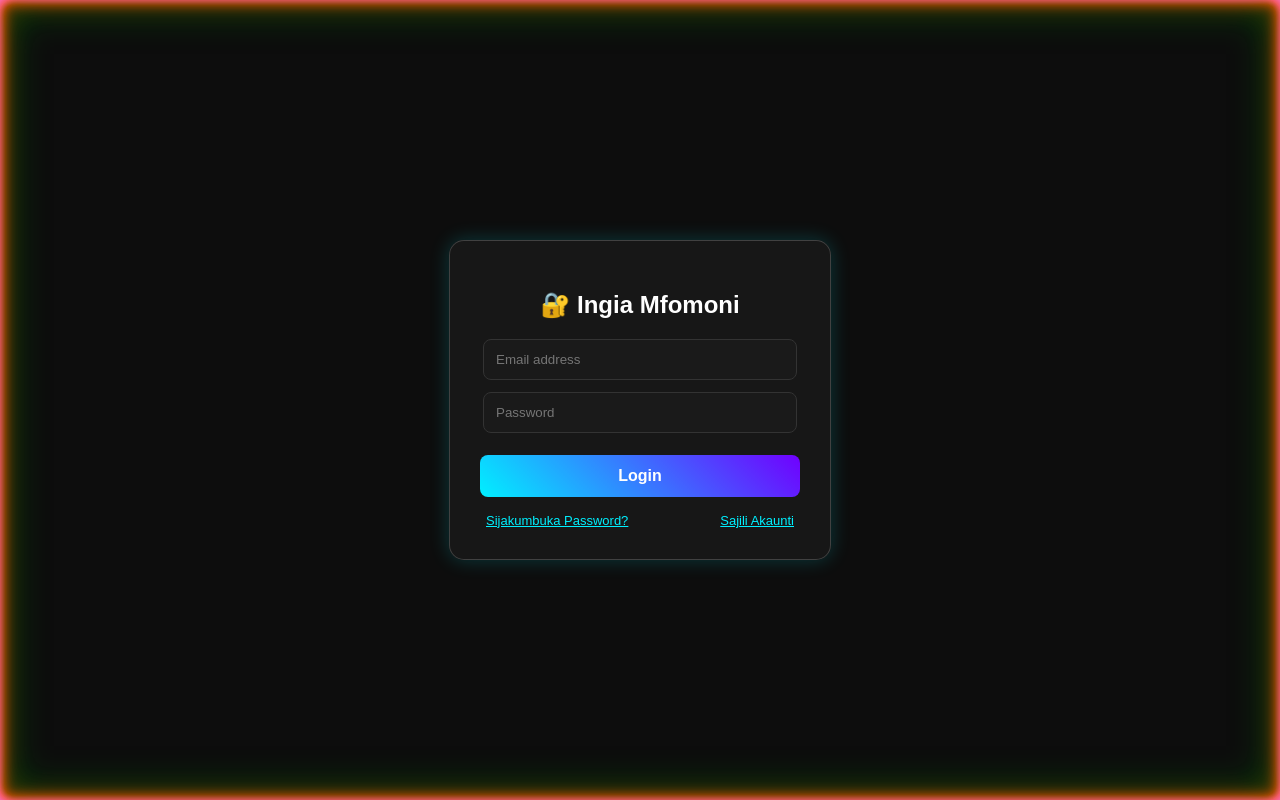
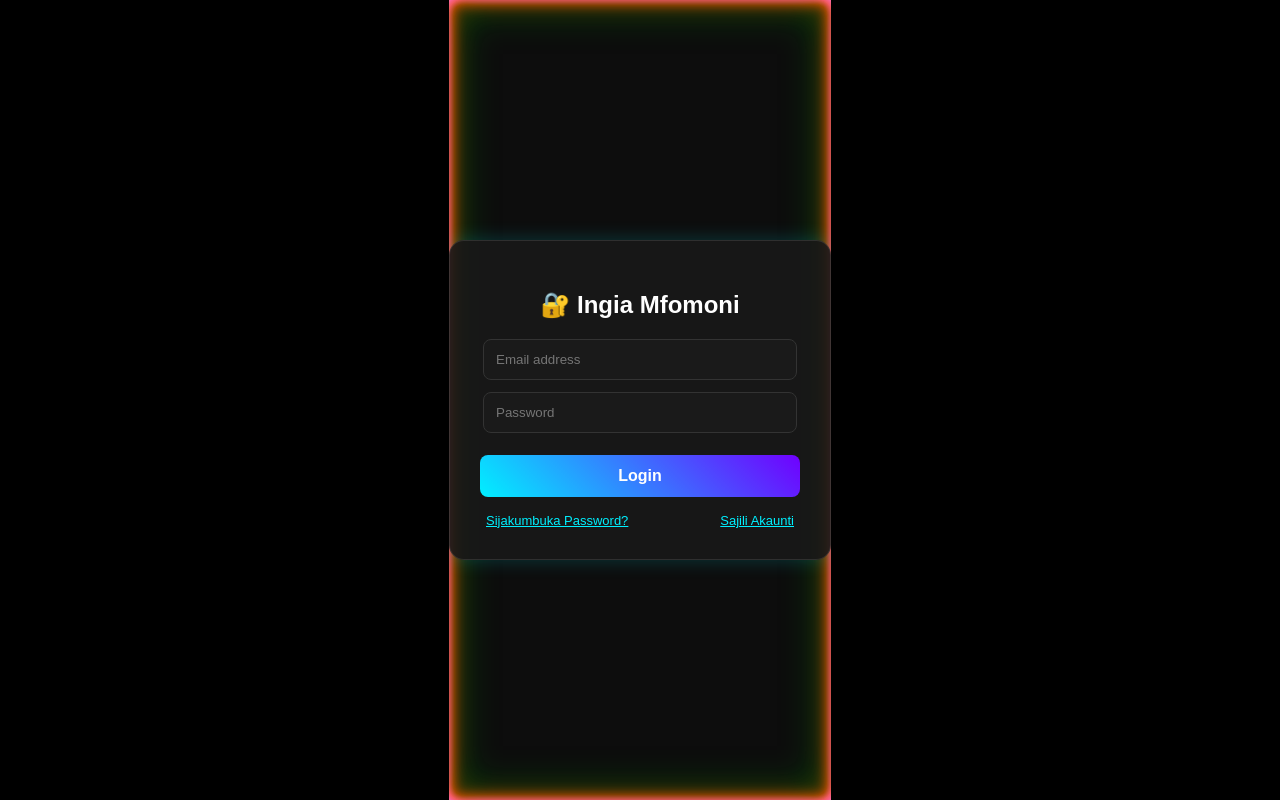
Before and after one commit to cgdyxrs/school-management, a React (Vite) app in the folder client/: page / in a window 1280 px wide. Built offline with nearby package versions, Linux system fonts and the light colour scheme.

Commit message:
Move animation inside login box and change text to Karibu

```diff
--- a/client/src/index.css
+++ b/client/src/index.css
@@ -1,33 +1,108 @@
-@keyframes gradientAnimation {
-  0% { background-position: 0% 50%; }
-  50% { background-position: 100% 50%; }
-  100% { background-position: 0% 50%; }
-}
-
 body {
   margin: 0;
   padding: 0;
-  min-height: 100vh;
-  font-family: 'Segoe UI', Tahoma, Geneva, Verdana, sans-serif;
-  background: linear-gradient(-45deg, #0f2027, #203a43, #2c5364, #141e30, #243b55);
-  background-size: 400% 400%;
-  animation: gradientAnimation 12s ease infinite;
-  color: #ffffff;
+  width: 100vw;
+  height: 100vh;
+  background-color: #000;
+  display: flex;
+  justify-content: center;
+  align-items: center;
 }
 
-/* Kufanya vibox viwe na glass/translucent effect */
-div[style*="border"] {
-  background: rgba(255, 255, 255, 0.08);
-  backdrop-filter: blur(10px);
-  border: 1px solid rgba(255, 255, 255, 0.18) !important;
-  box-shadow: 0 8px 32px 0 rgba(0, 0, 0, 0.37);
+.login-box {
+  background: rgba(20, 20, 20, 0.85);
+  padding: 40px;
+  border-radius: 15px;
+  box-shadow: 0 4px 30px rgba(0, 0, 0, 0.5);
+  width: 380px;
+  text-align: center;
+  border: 1px solid #333;
+  position: relative;
+  z-index: 1;
+  overflow: hidden;
 }
 
-button {
-  transition: all 0.3s ease;
+.login-box::before {
+  content: "";
+  position: absolute;
+  top: -50%;
+  left: -50%;
+  width: 200%;
+  height: 200%;
+  background: conic-gradient(from 0deg, transparent, transparent, #00c9ff, transparent);
+  animation: box-rotate 6s linear infinite;
+  z-index: -1;
+  opacity: 0.7;
 }
 
-button:hover {
-  transform: translateY(-2px);
-  box-shadow: 0 5px 15px rgba(0,0,0,0.3);
+@keyframes box-rotate {
+  100% { transform: rotate(360deg); }
 }
+
+.login-title {
+  color: #fff;
+  font-size: 24px;
+  margin-bottom: 25px;
+  display: flex;
+  justify-content: center;
+  align-items: center;
+  gap: 10px;
+}
+
+.lock-icon {
+  color: #ffc107;
+  font-size: 22px;
+}
+
+.input-group {
+  margin-bottom: 20px;
+  text-align: left;
+}
+
+.input-group label {
+  display: block;
+  color: #aaa;
+  margin-bottom: 5px;
+  font-size: 14px;
+}
+
+.input-group input {
+  width: 100%;
+  padding: 12px;
+  background: #222;
+  border: 1px solid #333;
+  border-radius: 8px;
+  color: #fff;
+  font-size: 16px;
+  box-sizing: border-box;
+}
+
+.input-group input:focus {
+  outline: none;
+  border-color: #00c9ff;
+}
+
+.login-btn {
+  width: 100%;
+  padding: 12px;
+  background: linear-gradient(45deg, #00c9ff, #92fe9d);
+  color: #000;
+  border: none;
+  border-radius: 8px;
+  font-size: 18px;
+  font-weight: bold;
+  cursor: pointer;
+  margin-top: 10px;
+  margin-bottom: 20px;
+}
+
+.extra-links {
+  display: flex;
+  justify-content: space-between;
+  font-size: 14px;
+}
+
+.extra-links a {
+  color: #00c9ff;
+  text-decoration: none;
+}
```
